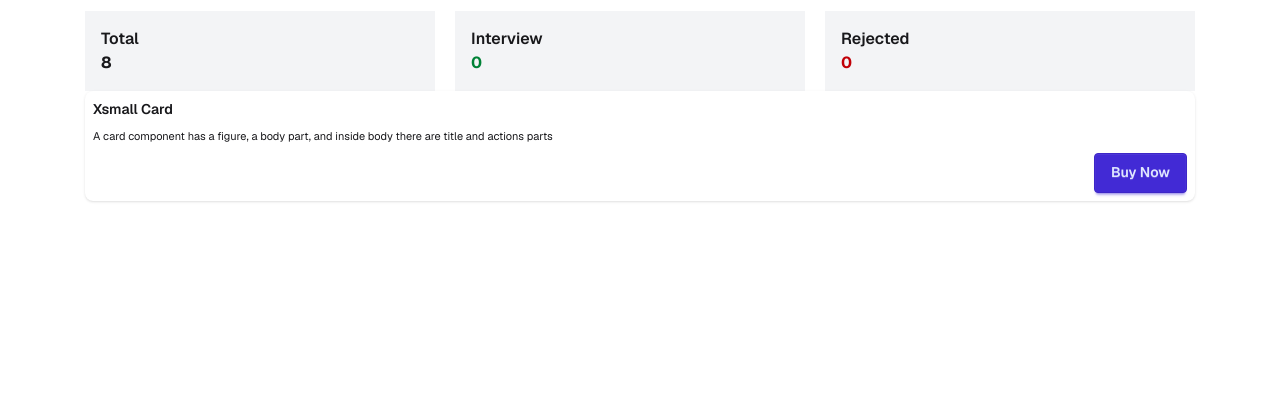
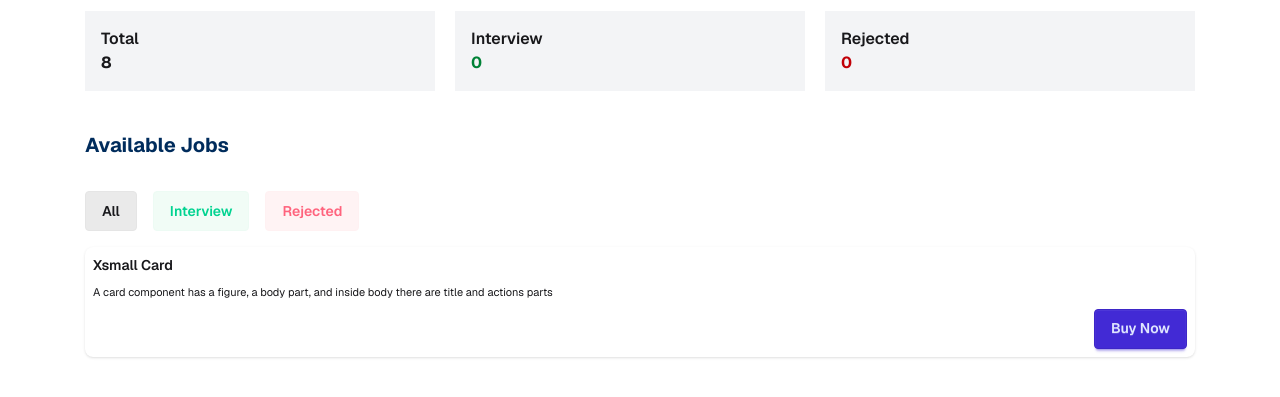
Before and after one commit to NoobPrionta/Job-Application-Tracker, a plain HTML site: page index.html in a window 1280 px wide. Shown: the part 85-482 px from the top of the page. Drawn offline with nearby package versions, Linux system fonts and the light colour scheme.

Commit message:
added the cart file and the button and edited

```diff
--- a/index.html
+++ b/index.html
@@ -59,6 +59,13 @@
 
     <!-- Cart section  -->
 
+    <h2 class="my-8 text-[#002C5C] font-bold pt-2 text-xl">Available Jobs</h2>
+    <div class="mb-4 space-x-3">
+        <button class="btn btn-soft">All</button>
+        <button class="btn btn-soft btn-success">Interview</button>
+        <button class="btn btn-soft btn-error">Rejected</button>
+    </div>
+
 
     <section>
         <div class="card w-auto bg-base-100 card-xs shadow-sm">
```
